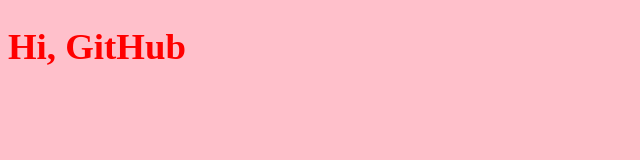
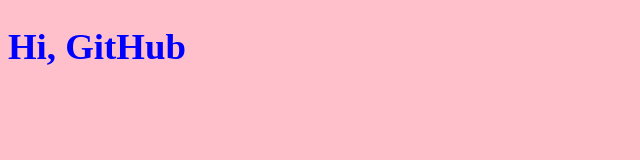
Before and after one commit to 404mohamed/GitHut, a plain HTML site: page index.html in a window 1280 px wide. Shown: the whole page, without its empty margins (0-640 px from the left). Drawn offline with Linux system fonts and the light colour scheme.

Commit message:
color to be "blue"

```diff
--- a/style.css
+++ b/style.css
@@ -2,6 +2,6 @@
   background-color: pink;
 }
 h1{
-  color: Red;
+  color: blue;
   font-size: 2.3em;
 }
```
